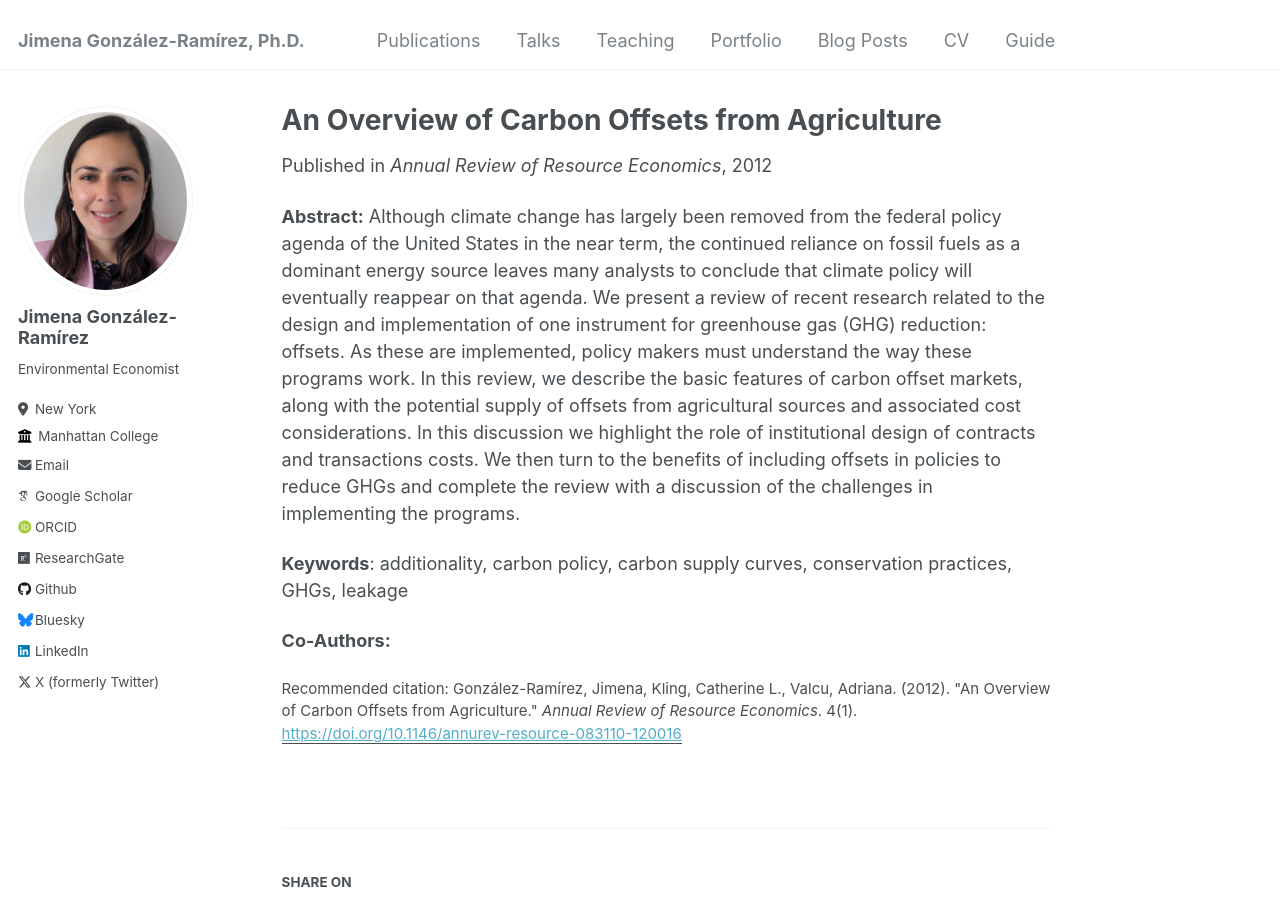
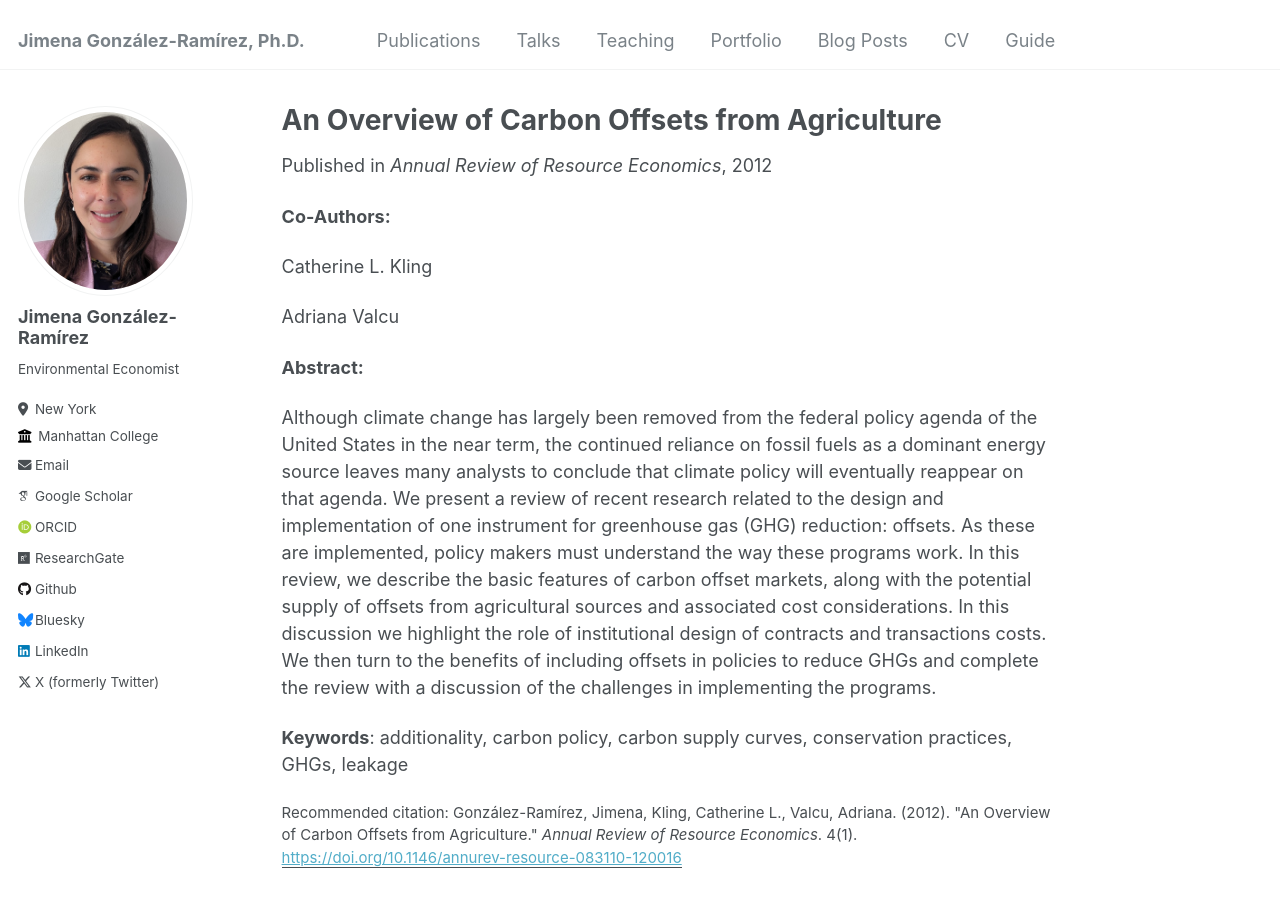
Before and after one commit to jimegon/jimegon.github.io, a Jekyll site: the page built from _publications/2012-04-17-carbon-offets-number-1.md, in a window 1280 px wide and 900 px high. Built offline with Jekyll 4.4.1, drawn with Linux system fonts in a browser that asks for light colours; some web fonts are replaced.

Commit message:
Update 2012-04-17-carbon-offets-number-1.md

```diff
--- a/_publications/2012-04-17-carbon-offets-number-1.md
+++ b/_publications/2012-04-17-carbon-offets-number-1.md
@@ -9,9 +9,15 @@ paperurl: 'https://doi.org/10.1146/annurev-resource-083110-120016'
 citation: 'González-Ramírez, Jimena, Kling, Catherine L., Valcu, Adriana. (2012). &quot;An Overview of Carbon Offsets from Agriculture.&quot; <i>Annual Review of Resource Economics</i>. 4(1).'
 ---
 
+__Co-Authors:__
+
+Catherine L. Kling
+
+
+Adriana Valcu
+
 __Abstract:__
+
 Although climate change has largely been removed from the federal policy agenda of the United States in the near term, the continued reliance on fossil fuels as a dominant energy source leaves many analysts to conclude that climate policy will eventually reappear on that agenda. We present a review of recent research related to the design and implementation of one instrument for greenhouse gas (GHG) reduction: offsets. As these are implemented, policy makers must understand the way these programs work. In this review, we describe the basic features of carbon offset markets, along with the potential supply of offsets from agricultural sources and associated cost considerations. In this discussion we highlight the role of institutional design of contracts and transactions costs. We then turn to the benefits of including offsets in policies to reduce GHGs and complete the review with a discussion of the challenges in implementing the programs.
 
 __Keywords__: additionality, carbon policy, carbon supply curves, conservation practices, GHGs, leakage
-
-__Co-Authors:__
```
